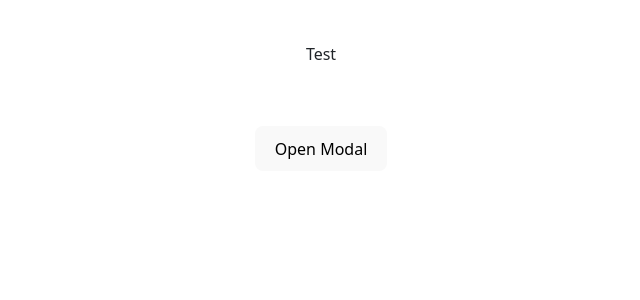
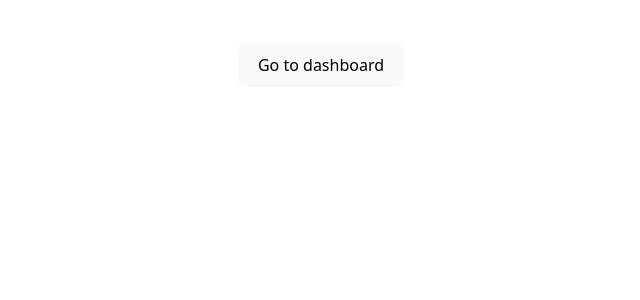
Before and after one commit to yogeshrampure1/BankingApp, a React (Vite) app: page / in a window 1280 px wide. Shown: the top 300 px of the page, without its empty margins (319-959 px from the left). Built offline with nearby package versions, Linux system fonts and the light colour scheme.

Commit message:
navigation

```diff
--- a/src/components/auth/Login.tsx
+++ b/src/components/auth/Login.tsx
@@ -1,41 +1,14 @@
-import { useState } from "react";
-import { useSelector } from "react-redux";
-import { RootState } from "../store";
-import Modal, { ModalStatus } from "../../shared/modal";
+import { useNavigate } from "react-router-dom";
 
 const Login = () => {
-  const [isModalOpen, setModalOpen] = useState(false);
-  const [transactionStatus, setTransactionStatus] =
-    useState<ModalStatus>("error");
+  const navigate = useNavigate();
+  const handleClick = () => {
+    navigate("/dashboard");
+  };
 
-  const handleOpenModal = () => setModalOpen(true);
-  const handleCloseModal = () => setModalOpen(false);
-
-  const username = useSelector(
-    (state: RootState) => state.mortGageReducer.userData.userName
-  );
   return (
     <div>
-      {username}
-      <div style={{ textAlign: "center", marginTop: "50px" }}>
-        <button onClick={handleOpenModal}>Open Modal</button>
-
-        <Modal
-          isOpen={isModalOpen}
-          onClose={handleCloseModal}
-          title={
-            transactionStatus === "success" ? "Successful" : "Unsuccessful"
-          }
-          status={transactionStatus === "success" ? "success" : "error"}
-        >
-          <p>
-            {transactionStatus === "success"
-              ? "Your transaction is Successful"
-              : "Your transaction is unsuccessful. Please try again."}
-          </p>
-          <button onClick={handleCloseModal}>Close Modal</button>
-        </Modal>
-      </div>
+      <button onClick={() => handleClick()}>Go to dashboard</button>
     </div>
   );
 };
```
